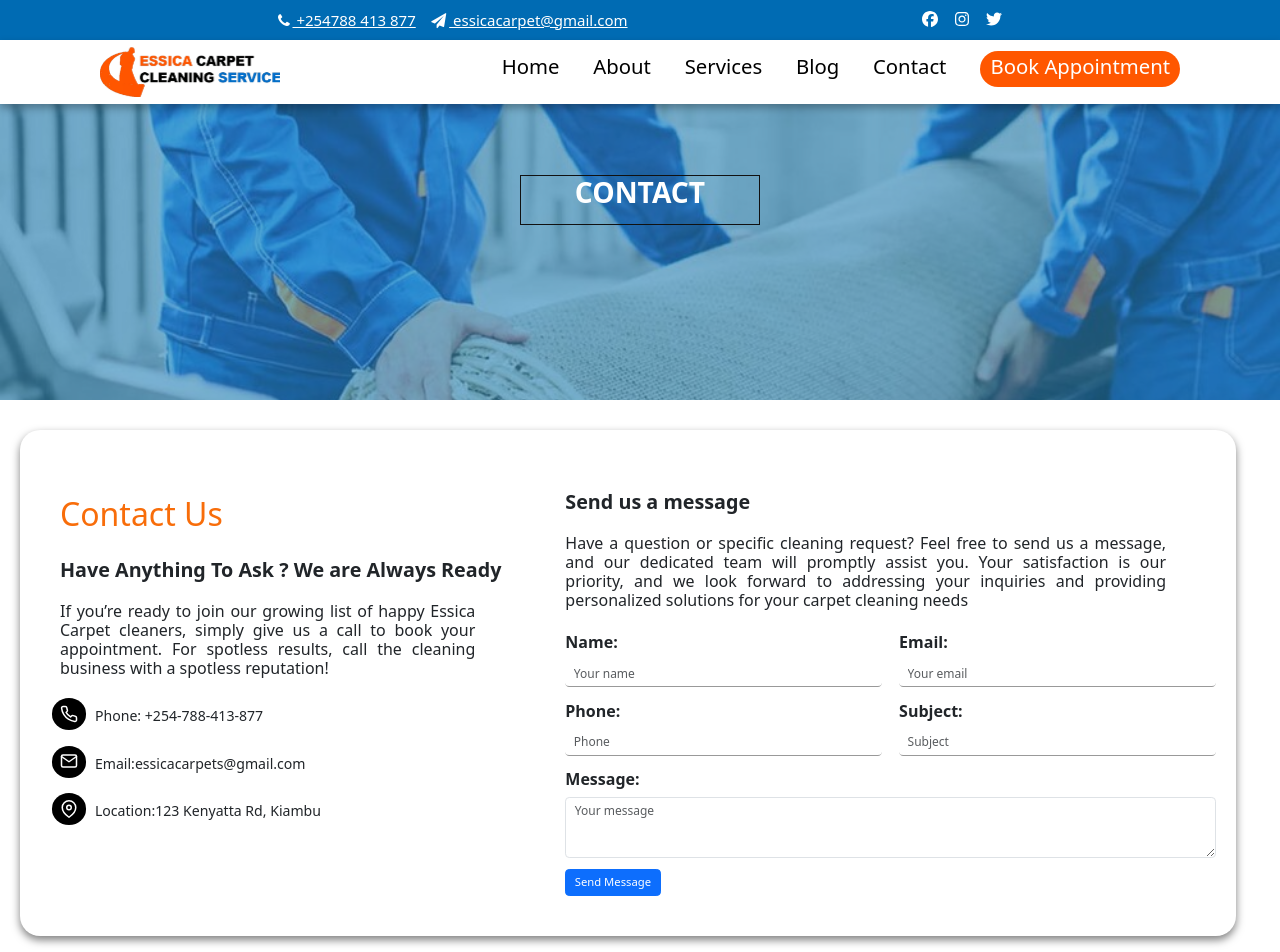
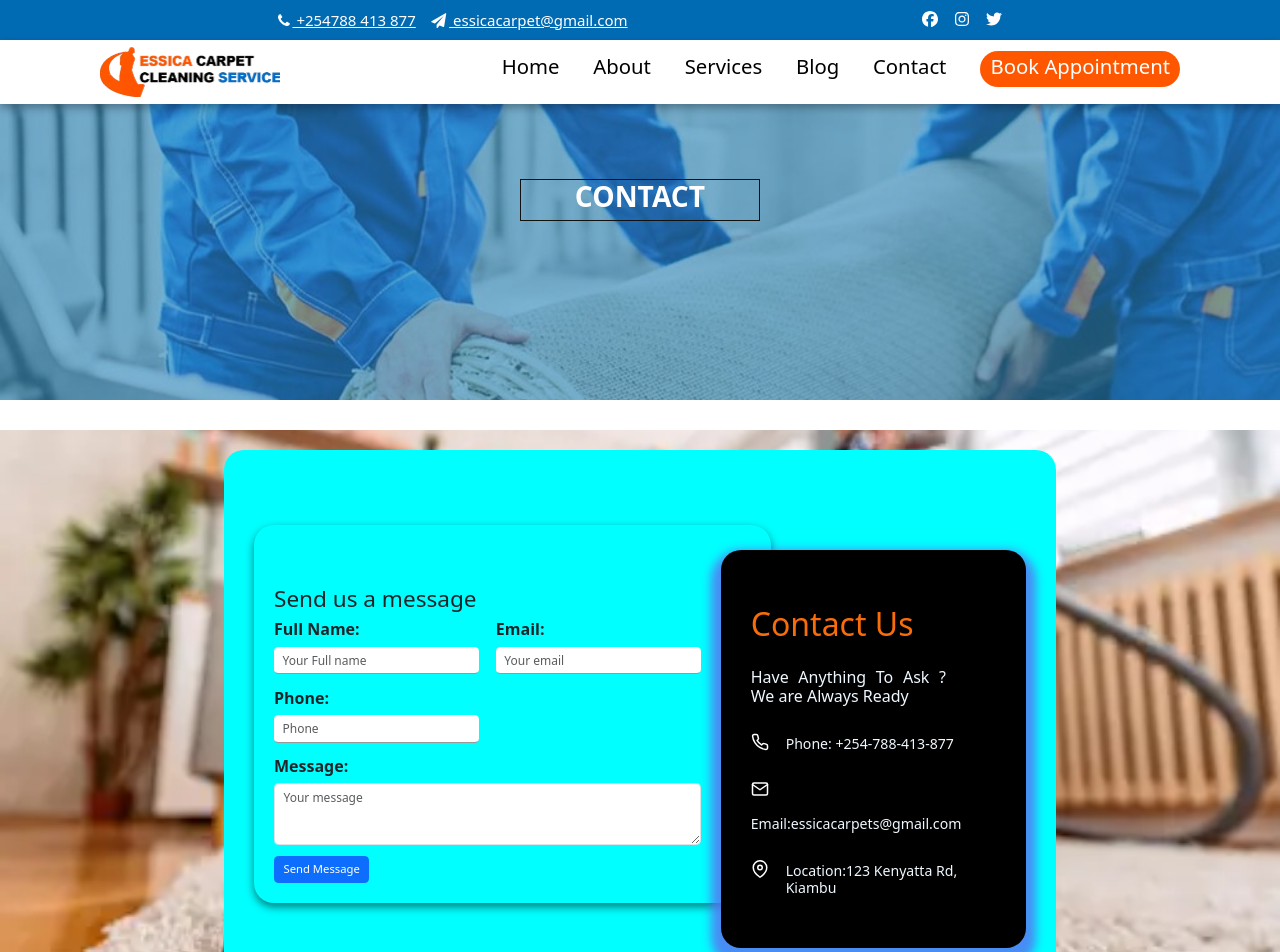
Before and after one commit to Tracy-miranja/essica-carpet-cleaning, a React (Vite) app: page /contact in a window 1280 px wide. Shown: the top 952 px of the page. Built offline with nearby package versions, Linux system fonts and the light colour scheme.

Commit message:
Modified contact form

```diff
--- a/src/components/About/about.css
+++ b/src/components/About/about.css
@@ -22,7 +22,7 @@
     justify-content: center;
     border: 1px solid #111111;
     width: 240px;
-    height: 50px;
+    /* height: 50px; */
     align-items: center;
     font-weight: 500;
 
@@ -31,6 +31,7 @@
 .about-content h1{
    font-weight: 700;
    color: #fff;
+   text-align: center;
 }
 
 .about-sectioA{
@@ -216,6 +217,10 @@
         justify-content: center;
     }
 
+    .about-content{
+        margin-top: 30%;
+    }
+
     .about-contentA{
         display: flex;
         flex-direction: column;
--- a/src/components/Contact/Contact.jsx
+++ b/src/components/Contact/Contact.jsx
@@ -15,12 +15,17 @@ const Contact = () => {
           </div>
         </div>
       </div>
+      <div className='outer-contact'>
       <div className="contact-us">
+
+          <div className='contact-formm'>
+
+          <ContactForm />
+        </div>
         <div className='contact'>
           <p>Contact Us</p>
-          <h3>Have Anything To Ask ? We are Always Ready</h3>
-          <h6>If you’re ready to join our growing list of happy Essica Carpet cleaners, simply give us a call to book your appointment. For spotless results, call the cleaning business with a spotless reputation!
-</h6>
+          <h6>Have Anything To Ask ? We are Always Ready</h6>
+
 <div className="contact-info">
       <div className="row" style={{marginBottom:"15px"}}>
         <div className="col-auto" style={{borderRadius:"50%", backgroundColor:"black", height:"32px", color:"white", fontSize:"18px"}}>
@@ -48,9 +53,6 @@ const Contact = () => {
       </div>
     </div>
         </div>
-        <div>
-
-          <ContactForm />
         </div>
       </div>
     </div>
--- a/src/components/Contact/contact.css
+++ b/src/components/Contact/contact.css
@@ -1,22 +1,55 @@
 .contact-us{
-    width: 95%;
-    height:fit-content;
+    width: 65%;
+    height:60%;
     display: flex;
-    justify-content: space-around;
+    justify-content: center;
+    align-items: center;
+    align-content: center;
+    /* box-shadow: 0 4px 8px rgba(0, 0, 0, 0.5);  */
+    margin: 20px;
+    padding: 30px;
+    border-radius: 20px;
+    padding-bottom: 60px;
+    background-color: aqua;
+}
+
+.contact-formm{
+    padding: 20px;
+    padding-top: 0px;
+    padding-right: 50px;
     box-shadow: 0 4px 8px rgba(0, 0, 0, 0.5);
-    margin: 20px;
     border-radius: 20px;
-    padding-bottom: 40px;
+    width: 100%;
+}
+
+.outer-contact {
+    display: flex;
+    justify-content: center;
+    background-image: url('./carpet-washing.webp');
+    background-repeat: no-repeat;
+    background-size: cover;
+    margin-top: 0px;
+    margin-bottom: 10%;
+    background-position: 90%;
+
+    /* Apply a blur effect */
+    backdrop-filter: blur(10px); /* Adjust the blur amount as needed */
+    -webkit-backdrop-filter: blur(10px); /* For Safari */
+}
 
 
-}
-
 .contact{
-    padding: 40px;
+    padding: 30px;
+    position: relative;
+    margin-top: 70px;
+    margin-left: -50px;
+    box-shadow: 0px 10px 10px 10px rgba(90, 112, 240, 0.8);
+    background-color: black;
+    border-radius: 20px;
+    color: aliceblue;
 }
 
 .contact-us p{
-    /* justify-content: center; */
     color: rgb(248, 109, 10);
     font-size: 32px;
     margin-top: 40px;
@@ -78,11 +111,15 @@ input{
         margin: 10px;
         justify-content: flex-start;
         padding-bottom: 40px;
+        max-width: fit-content;
     }
 
     .contact{
-        padding: 0px;
+        padding: 20px;
         padding-top: 0px;
+        margin-left: 0px;
+        width: fit-content;
+        font-size: 12px;
 
     }
 
@@ -114,3 +151,9 @@ input{
         padding: 0px;
     }
 }
+
+@media(max-width:1142px){
+    .contact-us{
+        width: 80%;
+    }
+}
--- a/src/components/contactform/ContactForm.jsx
+++ b/src/components/contactform/ContactForm.jsx
@@ -9,16 +9,15 @@ const ContactForm = () => {
 
   return (
     <div className='cintactsec2'>
-        <h3>Send us a message</h3>
-        <h6>Have a question or specific cleaning request? Feel free to send us a message, and our dedicated team will promptly assist you. Your satisfaction is our priority, and we
-          look forward to addressing your inquiries and providing personalized solutions for your carpet cleaning needs</h6>
+        <h2>Send us a message</h2>
+
       <Row>
 
         <Col md={6}>
           {/* <Form onSubmit={handleSubmit}> */}
             <Form.Group className="mb-3" controlId="formName">
-              <Form.Label style={{fontWeight:'700'}}>Name:</Form.Label>
-              <Form.Control type="text" placeholder="Your name" required />
+              <Form.Label style={{fontWeight:'700'}}>Full Name:</Form.Label>
+              <Form.Control type="text" placeholder="Your Full name" required />
             </Form.Group>
 
             <Form.Group className="mb-3" controlId="formPhone">
@@ -36,10 +35,10 @@ const ContactForm = () => {
               <Form.Control type="email" placeholder="Your email" required />
             </Form.Group>
 
-          <Form.Group className="mb-3" controlId="formSubject">
+          {/* <Form.Group className="mb-3" controlId="formSubject">
             <Form.Label style={{fontWeight:'700', borderRadius:'20px'}}>Subject:</Form.Label>
             <Form.Control type="text" placeholder="Subject" required />
-          </Form.Group>
+          </Form.Group> */}
         </Col>
       </Row>
       <Form.Group className="mb-3" controlId="formMessage">
```
Also changed, not shown: src/components/Contact/carpet-washing.webp (added).
